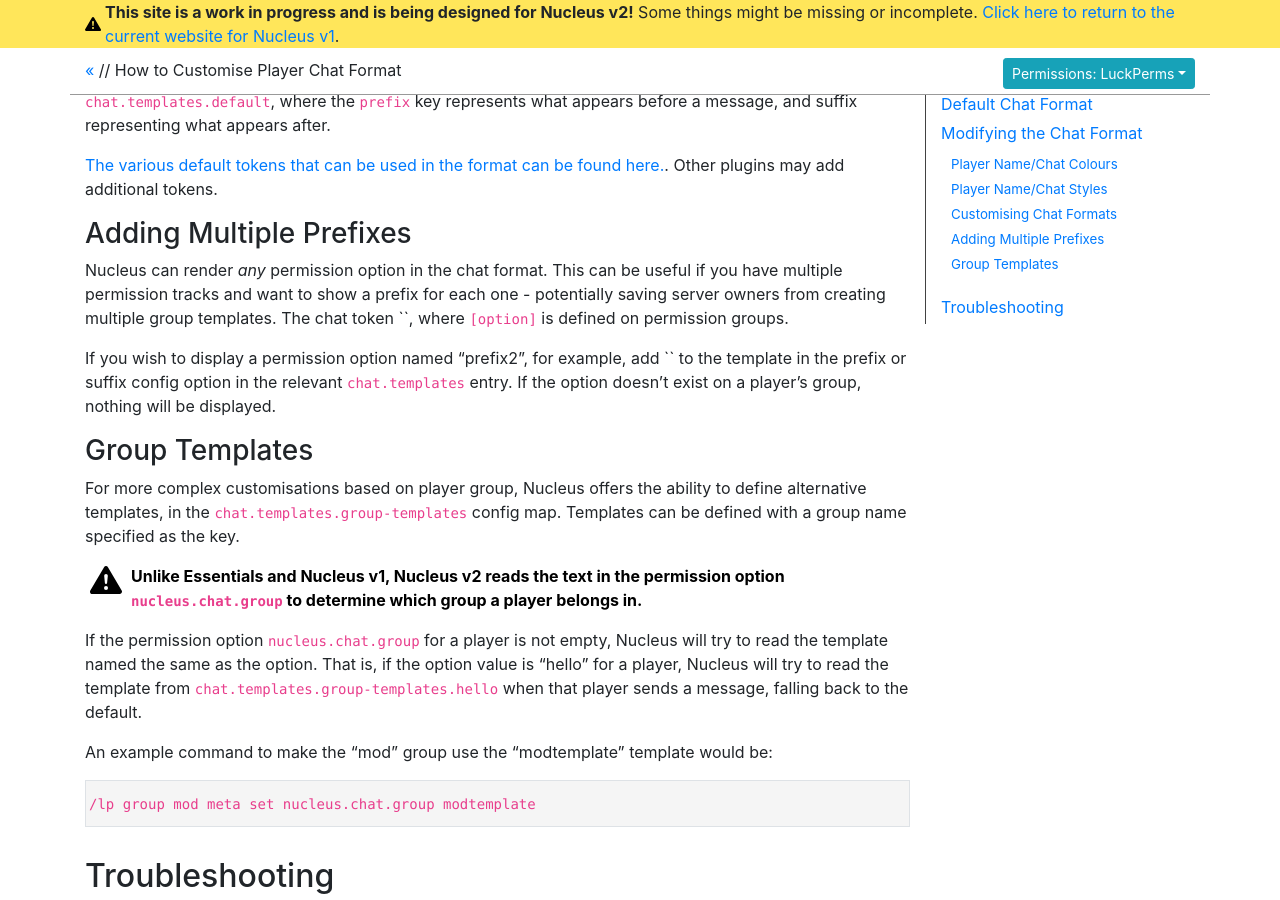
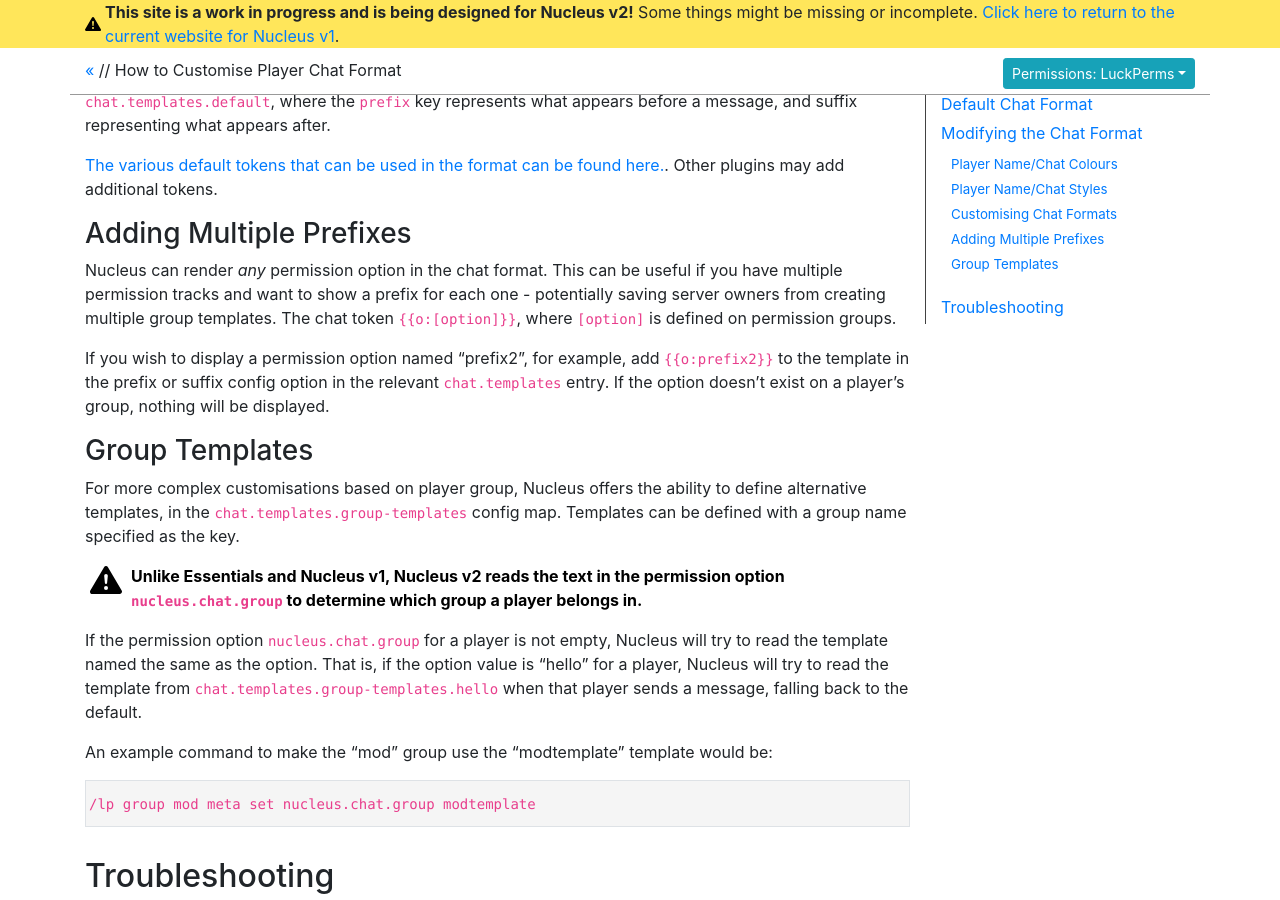
Before and after one commit to NucleusPowered/site-v2, a Jekyll site: the page built from docs/howto/chat.md, in a window 1280 px wide and 900 px high, scrolled down 1405 px. Built offline with Jekyll 4.4.1, drawn with Linux system fonts in a browser that asks for light colours; some of the changed lines change nothing that is shown.

Commit message:
Fix jekyll error

```diff
--- a/docs/howto/chat.md
+++ b/docs/howto/chat.md
@@ -65,9 +65,9 @@
 
 Nucleus can render _any_ permission option in the chat format. This can be useful if you have multiple permission tracks
 and want to show a prefix for each one - potentially saving server owners from creating multiple group templates. The chat
-token `{{o:[option]}}`, where `[option]` is defined on permission groups.
+token {% raw %}`{{o:[option]}}`{% endraw %}, where `[option]` is defined on permission groups.
 
-If you wish to display a permission option named "prefix2", for example, add `{{o:prefix2}}` to the template in the
+If you wish to display a permission option named "prefix2", for example, add {% raw %}`{{o:prefix2}}`{% endraw %} to the template in the
 prefix or suffix config option in the relevant `chat.templates` entry. If the option doesn't exist on a player's group,
 nothing will be displayed.
 
```
